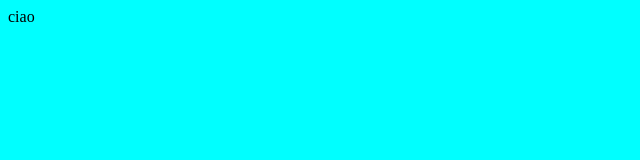
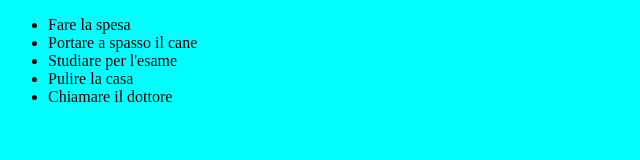
Before and after one commit to Riccardo-Martignago/vue-todolist, a plain HTML site: page index.html in a window 1280 px wide. Shown: the whole page, without its empty margins (0-640 px from the left). Drawn offline with nearby package versions, Linux system fonts and the light colour scheme.

Commit message:
Aggiunto array con gli oggetti al suo interno e stampato in pagina la proprietá text di ogni oggetto

```diff
--- a/JS/script.js
+++ b/JS/script.js
@@ -3,7 +3,32 @@ const { createApp } = Vue
 createApp({
     data() {
         return {
-            message: 'ciao',
+            todos : [
+                {
+                    text: "Fare la spesa",
+                    done: false
+                },
+                {
+                    text: "Portare a spasso il cane",
+                    done: false
+                },
+                {
+                    text: "Studiare per l'esame",
+                    done: true
+                },
+                {
+                    text: "Pulire la casa",
+                    done: false
+                },
+                {
+                    text: "Chiamare il dottore",
+                    done: true
+                }
+            ],
+
         }
+    },
+    methods:{
+
     }
 }).mount('#app')
--- a/index.html
+++ b/index.html
@@ -8,7 +8,13 @@
 </head>
 <body>
     <div id="app">
-        {{message}}
+        <article>
+            <ul>
+                <li v-for="item in todos">
+                    {{item.text}}
+                </li>
+            </ul>
+        </article>
     </div>
     <script src="https://unpkg.com/vue@3/dist/vue.global.js"></script>
     <script type="text/javascript" src="./JS/script.js"></script>
```
